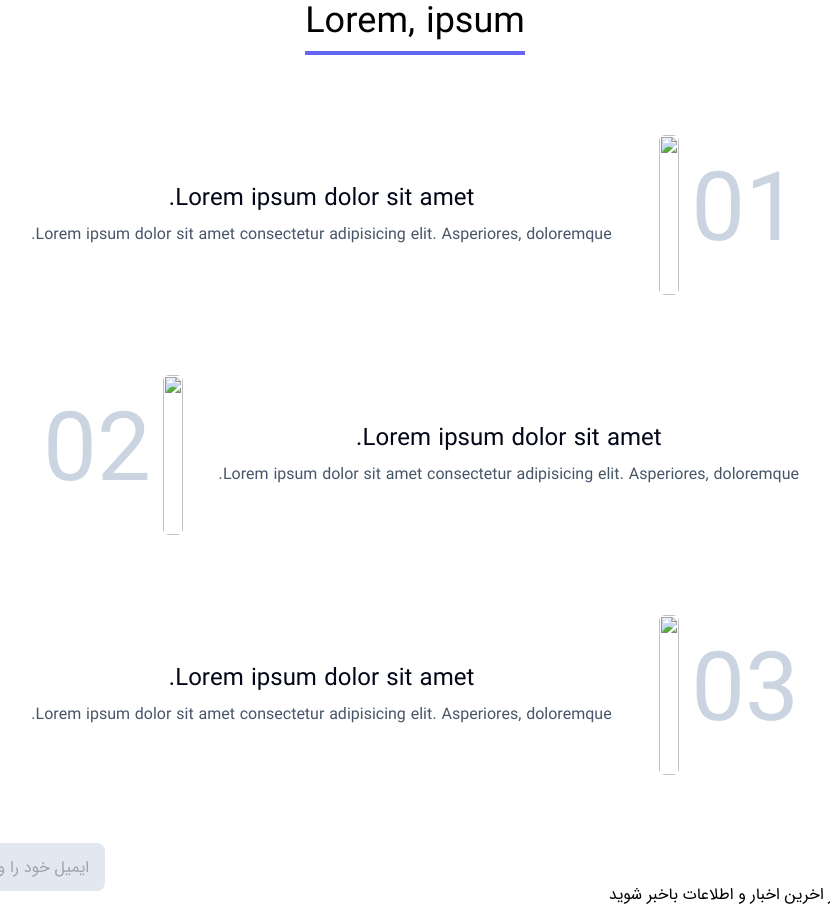
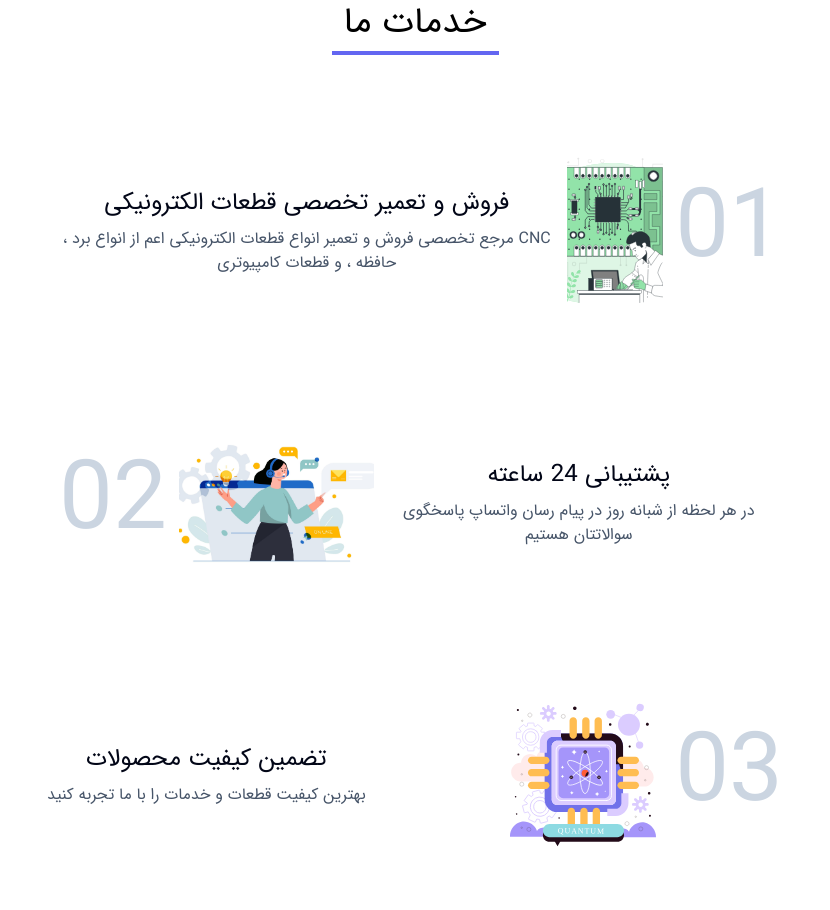
Before and after one commit to Rezaabdollahi7/Electronic-Website, a website: page index.html in a window 1280 px wide. Shown: the part 829-1739 px from the top of the page, without its empty margins (225-1055 px from the left). Drawn offline with nearby package versions, Linux system fonts and the light colour scheme.

Commit message:
edit features v-2
add features illustrations

```diff
--- a/index.html
+++ b/index.html
@@ -210,67 +210,69 @@
     <!-- start featurs section -->
     <section class="featurs-wrapper w-full flex flex-col md:px-[20%] mt-8">
         <div class="featurs-slogan text-center flex items-center justify-center">
-            <h3 class="text-4xl  border-indigo-500 border-b-4 w-max pb-2">Lorem, ipsum</h3>
+            <h3 class="text-4xl  border-indigo-500 border-b-4 w-max pb-2 px-3"> خدمات ما</h3>
         </div>
 
 
 
         <!-- item 1 -->
-        <div class="featurs-item w-full flex flex-col md:flex-row justify-between items-center mt-20">
+        <div class="featurs-item w-full flex flex-col md:flex-row justify-between items-center mt-20 rounded-xl p-4 hover:bg-stone-100">
 
             <div class="feature-logo flex justify-center items-center">
-                <div class="feature-number text-8xl text-slate-300 ml-3 hover:text-slate-600 transition-all deuration-1000 select-none">01</div>
+                <div
+                    class="feature-number text-8xl text-slate-300 ml-3 hover:text-slate-600 transition-all deuration-1000 select-none">
+                    01</div>
 
                 <div class="feature-icon">
-                    <img src="./public/icons/companyLogo/13.png" alt="" class="w-full h-40 rounded-md">
+                    <img src="./public/icons/1 (3).svg" alt="" class="w-full h-40 rounded-md">
                 </div>
             </div>
 
             <div class="feature-desc flex flex-col items-center mt-5 md:mt-0 ">
-                <h3 class="text-2xl text-slate-950">Lorem ipsum dolor sit amet.</h3>
-                <p class="text-slate-600 text-center mt-2">Lorem ipsum dolor sit amet consectetur adipisicing elit.
-                    Asperiores, doloremque.</p>
+                <h3 class="text-2xl text-slate-950">فروش و تعمیر تخصصی قطعات الکترونیکی</h3>
+                <p class="text-slate-600 text-center mt-2"> CNC مرجع تخصصی فروش و تعمیر انواع قطعات الکترونیکی اعم از انواع برد ، حافظه ، و قطعات کامپیوتری</p>
             </div>
 
         </div>
         <!-- end first item -->
 
         <!-- item 2 -->
-        <div class="featurs-item w-full flex flex-col md:flex-row-reverse justify-between items-center mt-20 ">
+        <div class="featurs-item w-full flex flex-col md:flex-row-reverse justify-between items-center mt-20 rounded-xl p-4 hover:bg-stone-100 ">
 
-            <div class="feature-logo flex justify-center items-center md:flex-row-reverse">
-                <div class="feature-number text-8xl text-slate-300 ml-3 md:mr-3 hover:text-slate-600 transition-all deuration-1000 select-none">02</div>
+            <div class="feature-logo flex justify-center items-center flex-row-reverse">
+                <div
+                    class="feature-number text-8xl text-slate-300 ml-3 md:mr-3 hover:text-slate-600 transition-all deuration-1000 select-none">
+                    02</div>
 
                 <div class="feature-icon">
-                    <img src="./public/icons/companyLogo/13.png" alt="" class="w-full h-40 rounded-md">
+                    <img src="./public/icons/1 (2).jpg" alt="" class="w-full h-40 rounded-md">
                 </div>
             </div>
 
             <div class="feature-desc flex flex-col items-center mt-5 md:mt-0 ">
-                <h3 class="text-2xl text-slate-950">Lorem ipsum dolor sit amet.</h3>
-                <p class="text-slate-600 text-center mt-2">Lorem ipsum dolor sit amet consectetur adipisicing elit.
-                    Asperiores,
-                    doloremque.</p>
+                <h3 class="text-2xl text-slate-950">پشتیبانی 24 ساعته</h3>
+                <p class="text-slate-600 text-center mt-2">در هر لحظه از شبانه روز در پیام رسان واتساپ پاسخگوی سوالاتتان هستیم </p>
             </div>
 
         </div>
         <!-- end item 2 -->
 
         <!-- item 3 -->
-            <div class="featurs-item w-full flex flex-col md:flex-row justify-between items-center mt-20">
+        <div class="featurs-item w-full flex flex-col md:flex-row justify-between items-center mt-20 rounded-xl p-4 hover:bg-stone-100">
 
             <div class="feature-logo flex justify-center items-center">
-                    <div class="feature-number text-8xl text-slate-300 ml-3 hover:text-slate-600 transition-all deuration-1000 select-none">03</div>
+                <div
+                    class="feature-number text-8xl text-slate-300 ml-3 hover:text-slate-600 transition-all deuration-1000 select-none">
+                    03</div>
 
                 <div class="feature-icon">
-                        <img src="./public/icons/companyLogo/13.png" alt="" class="w-full h-40 rounded-md">
+                    <img src="./public/icons/1 (2).svg" alt="" class="w-full h-40 rounded-md">
                 </div>
             </div>
 
             <div class="feature-desc flex flex-col items-center mt-5 md:mt-0 ">
-                    <h3 class="text-2xl text-slate-950">Lorem ipsum dolor sit amet.</h3>
-                    <p class="text-slate-600 text-center mt-2">Lorem ipsum dolor sit amet consectetur adipisicing elit.
-                        Asperiores, doloremque.</p>
+                <h3 class="text-2xl text-slate-950">تضمین کیفیت محصولات</h3>
+                <p class="text-slate-600 text-center mt-2">بهترین کیفیت قطعات و خدمات را با ما تجربه کنید  </p>
             </div>
 
         </div>
@@ -363,7 +365,7 @@
 
     <!-- call us absolute button -->
     <button
-        class="fixed  bottom-[7%] left-[3%] z-80  h-12 border-0 outline-0 text-white bg-lime-400 cursor-pointer p-2 custom-rounded "
+        class="fixed  bottom-[7%] left-[3%] z-80  h-12 border-0 outline-0 text-white bg-gradient-to-r from-lime-400 to-lime-500 cursor-pointer p-2 custom-rounded "
         onclick="topFunction()" id="callUsBtn" title="Go to top">
         <div class="wrapper flex justify-center items-center">
             <span class="ml-4">0911111111</span>
```
Also changed, not shown: public/css/tailwind.css, public/icons/1 (2).jpg (added), public/icons/1 (2).svg (added), public/icons/1 (3).svg (added), public/images/banner-img/resistor-banner.jpg (added). Lines whose indentation alone changed are shown as unchanged.
